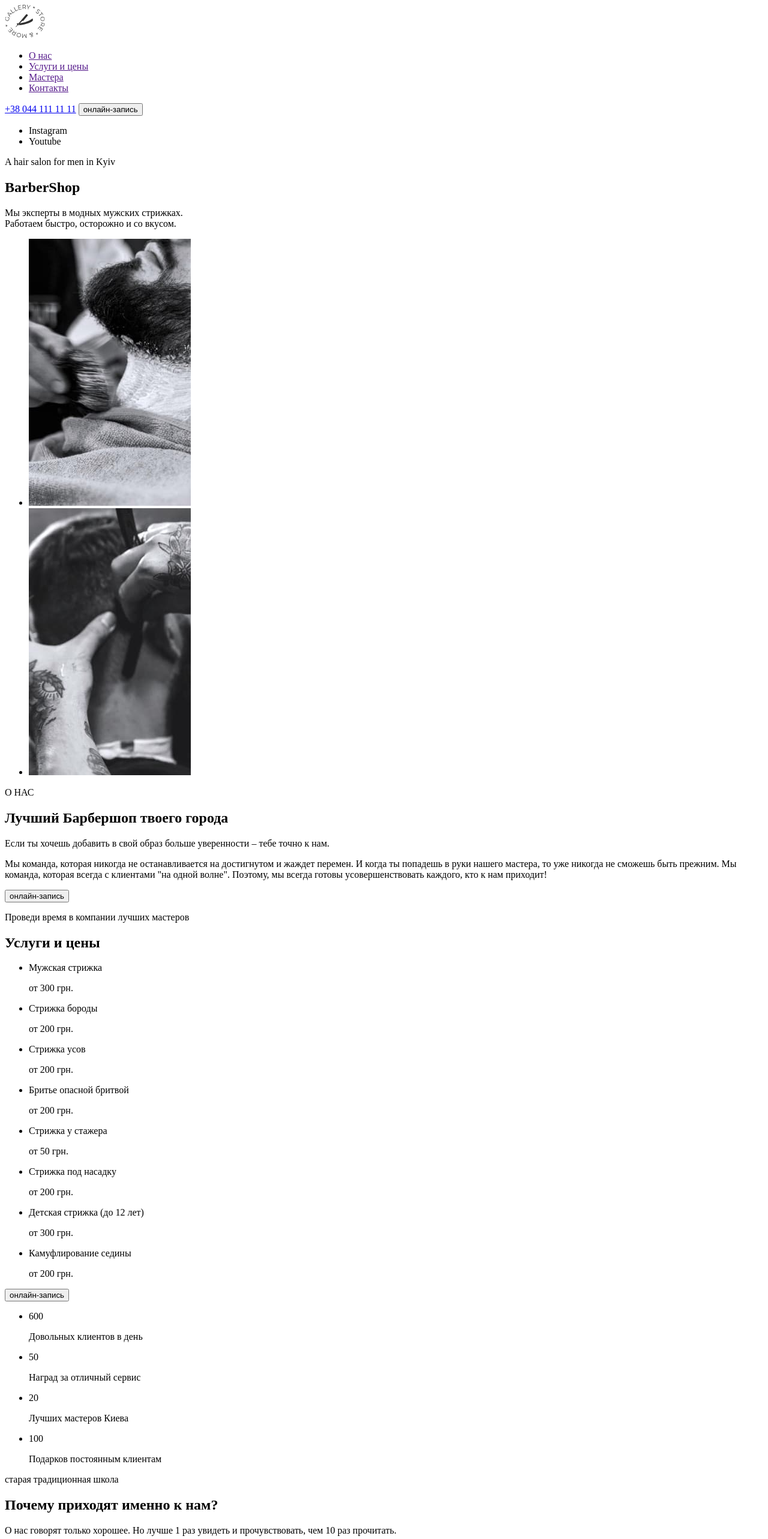
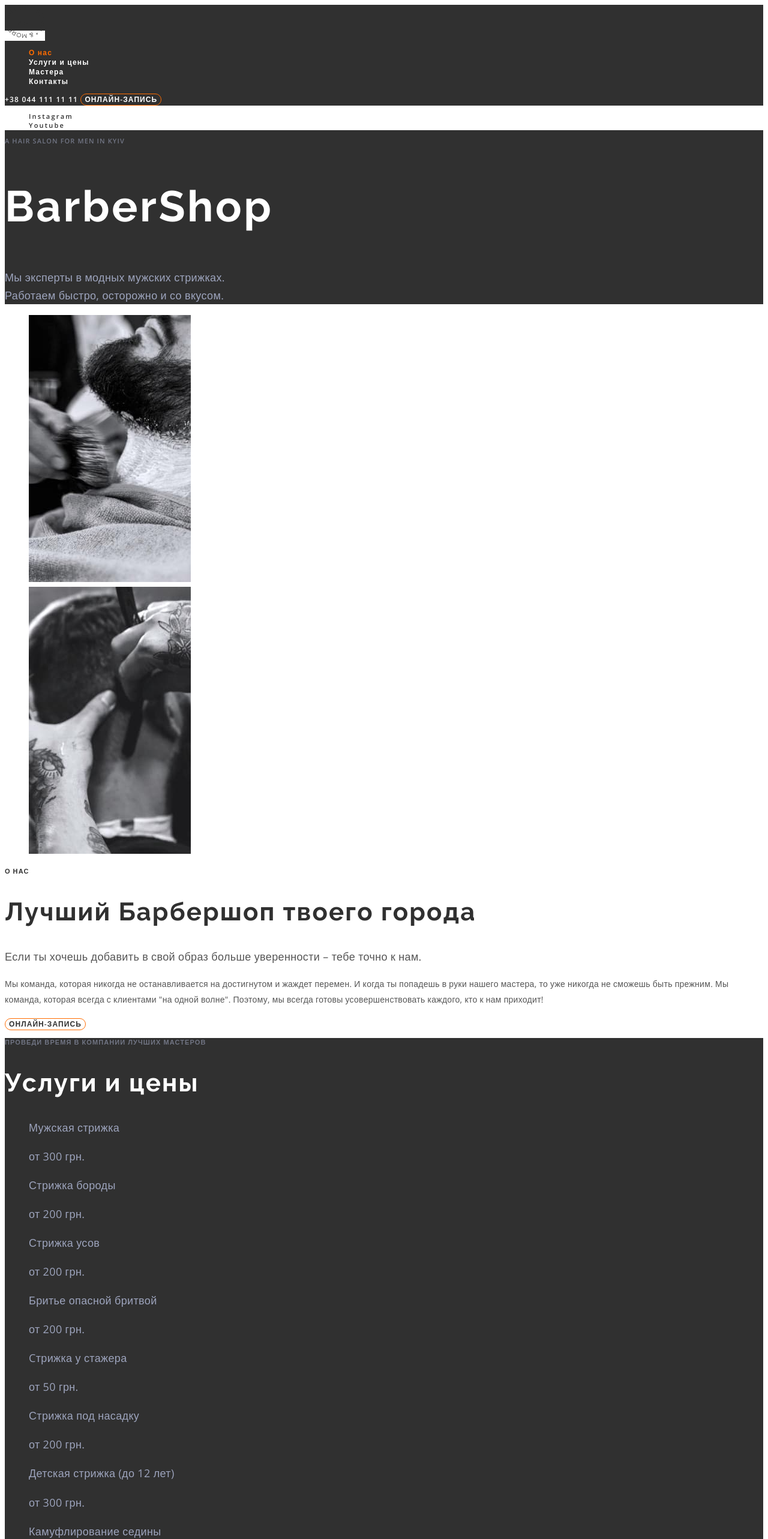
Before and after one commit to MEvgeniy21/additional-hw-BarberShop, a plain HTML site: page index.html in a window 1280 px wide. Shown: the top 2565 px of the page at 60% size. Drawn offline with nearby package versions, Linux system fonts and the light colour scheme.

Commit message:
второй модуль

```diff
--- /dev/null
+++ b/css/styles.css
@@ -0,0 +1,326 @@
+:root {
+  --accent-text-color: #ff6c00;
+  --first-text-color: #ffffff;
+  --hero-title-color: #ffffff;
+  --hero-pre-title-color: rgba(157, 164, 189, 0.6);
+  --hero-text-color: #9da4bd;
+  --primary-pre-title-color: #303030;
+  --primary-title-color: #303030;
+  --primary-text-color: #555555;
+  --primary-btn-text-color: #ffffff;
+  --secondary-btn-text-color: #303030;
+  --secondary-title-color: #ffffff;
+  --secondary-text-color: #303030;
+  --accent-btn-text-color: #ffffff;
+  --primary-bg-color: #ffffff;
+  --first-bg-color: #303030;
+  --secondary-bg-color: #f7f7f7;
+  --primary-btn-bg-color: #303030;
+  --secondary-btn-bg-color: #ffffff;
+  --accent-btn-bg-color: #ff6c00;
+  --border-btn: 1px solid #ff6c00;
+  --primary-text-font: 'Open Sans', sans-serif;
+  --primary-title-font: 'Raleway', sans-serif;
+}
+
+/* --- общий css начало --- */
+body {
+  font-family: var(--primary-text-font);
+  font-size: 14px;
+  line-height: 1.86;
+  letter-spacing: 0.02em;
+  color: var(--primary-text-color);
+  background-color: var(--primary-bg-color);
+}
+
+.list {
+  list-style: none;
+}
+
+.link {
+  text-decoration: none;
+}
+
+.btn {
+  font-family: inherit;
+  font-weight: 600;
+  font-size: 12px;
+  line-height: 1.33;
+  letter-spacing: 0.09em;
+  text-transform: uppercase;
+  border: var(--border-btn);
+  box-sizing: border-box;
+  border-radius: 25px;
+  cursor: pointer;
+}
+
+.first-btn {
+  color: var(--primary-btn-text-color);
+  background-color: var(--primary-btn-bg-color);
+}
+
+.second-btn {
+  color: var(--secondary-btn-text-color);
+  background-color: var(--secondary-btn-bg-color);
+}
+
+.first-btn:hover,
+.first-btn:focus,
+.second-btn:hover,
+.second-btn:focus {
+  color: var(--accent-btn-text-color);
+  background-color: var(--accent-btn-bg-color);
+}
+
+.pre-link {
+  font-weight: 600;
+  font-size: 11px;
+  line-height: 1.36;
+  letter-spacing: 0.2em;
+}
+
+.pre-title {
+  font-weight: 600;
+  font-size: 11px;
+  line-height: 1.36;
+  letter-spacing: 0.1em;
+  text-transform: uppercase;
+}
+
+.title {
+  font-family: var(--primary-title-font);
+  font-size: 42px;
+  line-height: 1.17;
+  letter-spacing: 0.05em;
+}
+
+.text {
+  font-size: 18px;
+  line-height: 1.67;
+  letter-spacing: 0.02em;
+}
+
+.visually-hidden {
+  position: absolute;
+  white-space: nowrap;
+  width: 1px;
+  height: 1px;
+  overflow: hidden;
+  border: 0;
+  padding: 0;
+  clip: rect(0 0 0 0);
+  clip-path: inset(50%);
+  margin: -1px;
+}
+
+/* -------- HEADER ------- */
+.header {
+  font-weight: 600;
+  font-size: 12px;
+  line-height: 1.33;
+  letter-spacing: 0.1em;
+  background-color: var(--first-bg-color);
+}
+
+.header .link {
+  color: var(--first-text-color);
+}
+
+.header .active,
+.header .link:hover,
+.header .link:focus {
+  color: var(--accent-text-color);
+}
+
+.logo {
+  background-color: var(--primary-bg-color);
+}
+
+/* -------- FOOTER ------- */
+.footer-text {
+  color: var(--hero-text-color);
+}
+
+.footer .link {
+  color: var(--primary-pre-title-color);
+}
+
+.footer .link:hover,
+.footer .link:focus {
+  color: var(--accent-text-color);
+}
+/* --- общий css конец --- */
+/* -------------------------- */
+/* --- index.html начало --- */
+
+/* секция hero */
+
+.hero {
+  background-color: var(--first-bg-color);
+}
+
+.hero .list {
+  background-color: var(--primary-bg-color);
+}
+
+.hero .link {
+  color: var(--primary-pre-title-color);
+}
+
+.hero .link:hover,
+.hero .link:focus {
+  color: var(--accent-text-color);
+}
+
+.hero-pre-title {
+  color: var(--hero-pre-title-color);
+}
+
+.hero-title {
+  font-family: var(--primary-title-font);
+  font-size: 72px;
+  line-height: 1.18;
+  letter-spacing: 0.05em;
+  color: var(--hero-title-color);
+}
+
+.hero-text {
+  color: var(--hero-text-color);
+}
+
+/* секция about */
+
+.about-pre-title {
+  color: var(--primary-pre-title-color);
+}
+
+.about-title {
+  color: var(--primary-title-color);
+}
+
+/* секция services */
+
+.services {
+  background-color: var(--first-bg-color);
+}
+
+.services-pre-title {
+  color: var(--hero-pre-title-color);
+}
+
+.services-title {
+  color: var(--secondary-title-color);
+}
+
+.services-text {
+  color: var(--hero-text-color);
+}
+
+/* секция advantage */
+
+.advantage .item {
+  background-color: var(--secondary-bg-color);
+}
+
+.advantage .value {
+  font-weight: 700;
+  font-size: 42px;
+  line-height: 1.36;
+  text-align: center;
+  letter-spacing: 0.05em;
+  color: var(--secondary-text-color);
+}
+
+.advantage .action {
+  font-weight: 600;
+  font-size: 11px;
+  line-height: 1.36;
+  text-align: center;
+}
+
+.advantage-pre-title {
+  color: var(--primary-pre-title-color);
+}
+
+.advantage-title {
+  color: var(--primary-title-color);
+}
+
+/* секция masters */
+.masters {
+  background-color: var(--secondary-bg-color);
+}
+
+.masters-pre-title {
+  color: var(--primary-pre-title-color);
+}
+
+.masters-title {
+  color: var(--primary-title-color);
+}
+
+.masters .item-title {
+  font-weight: 400;
+  font-size: 18px;
+  line-height: 1.39;
+  text-align: center;
+  letter-spacing: 0.02em;
+  color: var(--primary-title-color);
+}
+
+.masters .position {
+  font-size: 14px;
+  line-height: 1.36;
+  text-align: center;
+  letter-spacing: 0.02em;
+  color: var(--accent-text-color);
+}
+
+/* секция gallery */
+
+.gallery-pre-title {
+  color: var(--primary-pre-title-color);
+}
+
+/* секция online */
+
+.online {
+  background-color: var(--first-bg-color);
+}
+
+.online-title {
+  color: var(--secondary-title-color);
+}
+
+/* секция contacts */
+
+.contacts {
+  background-color: var(--first-bg-color);
+}
+
+.address {
+  font-style: inherit;
+}
+
+.contacts-title {
+  color: var(--secondary-title-color);
+}
+
+.contacts-pre-title {
+  color: var(--secondary-title-color);
+}
+
+.contacts-text {
+  color: var(--hero-text-color);
+}
+
+.contacts .email {
+  text-decoration: underline;
+}
+
+.contacts .link:hover,
+.contacts .link:focus {
+  color: var(--accent-text-color);
+}
+/* --- index.html конец --- */
+/* -------------------------- */
--- a/index.html
+++ b/index.html
@@ -1,184 +1,227 @@
 <!DOCTYPE html>
 <html lang="ru">
   <head>
-    <meta charset="UTF-8">
-    <meta http-equiv="X-UA-Compatible" content="IE=edge">
-    <meta name="viewport" content="width=device-width, initial-scale=1.0">
+    <meta charset="UTF-8" />
+    <meta http-equiv="X-UA-Compatible" content="IE=edge" />
+    <meta name="viewport" content="width=device-width, initial-scale=1.0" />
     <title>additional-hw-BarberShop</title>
+    <link rel="preconnect" href="https://fonts.googleapis.com" />
+    <link rel="preconnect" href="https://fonts.gstatic.com" crossorigin />
+    <link
+      href="https://fonts.googleapis.com/css2?family=Open+Sans:wght@400;600;700&family=Raleway:wght@700&display=swap"
+      rel="stylesheet"
+    />
+    <link rel="stylesheet" href="./css/styles.css" />
   </head>
   <body>
     <!-- Заголовок -->
-    <header>
+    <header class="header">
       <!-- Логотип -->
-        <a href=""><img src="./images/logo.svg" alt="Логотип"></a>
+      <a class="logo link" href="./index.html">
+        <img src="./images/logo.svg" alt="Логотип" />
+      </a>
       <!-- Навигация -->
-        <nav>
-            <ul>
-                <li><a href="">О нас</a></li>
-                <li><a href="">Услуги и цены</a></li>
-                <li><a href="">Мастера</a></li>
-                <li><a href="">Контакты</a></li>
+      <nav class="navigation">
+        <ul class="list header-list">
+          <li class="item"><a class="link active" href="./index.html">О нас</a></li>
+          <li class="item"><a class="link" href="#services">Услуги и цены</a></li>
+          <li class="item"><a class="link" href="#masters">Мастера</a></li>
+          <li class="item"><a class="link" href="#contacts">Контакты</a></li>
         </ul>
       </nav>
       <!-- Телефон -->
-        <a href="tel:+380441111111">+38 044 111 11 11</a>
+      <a class="link" href="tel:+380441111111">+38 044 111 11 11</a>
       <!-- Кнопка -->
-        <button type="button">онлайн-запись</button>
+      <button class="first-btn btn" type="button">онлайн-запись</button>
     </header>
     <!-- Уникальное содержимое -->
     <main>
       <!-- секция герой -->
-        <section>
-            <ul>
-                <li class="a">Instagram</li>
-                <li class="a">Youtube</li>
+      <section class="hero">
+        <ul class="list pre-link">
+          <li class="item"><a class="link" href="">Instagram</a></li>
+          <li class="item"><a class="link" href="">Youtube</a></li>
         </ul>
-            <p>A hair salon for men in Kyiv</p>
-            <h1>BarberShop</h1>
-            <p>Мы эксперты в модных мужских стрижках.<br>
-            Работаем быстро, осторожно и со вкусом.</p>
+        <p class="hero-pre-title pre-title">A hair salon for men in Kyiv</p>
+        <h1 class="hero-title">BarberShop</h1>
+        <p class="hero-text text">
+          Мы эксперты в модных мужских стрижках.<br />
+          Работаем быстро, осторожно и со вкусом.
+        </p>
       </section>
       <!-- Секция о нас -->
-        <section>
-            <ul>
-                <li><img src="./images/about-img-1.jpg" alt="барбер бреет шею клиенту" width="270"></li>
-                <li><img src="./images/about-img-2.jpg" alt="барбер бреет затылок клиенту" width="270"></li>
+      <section class="about">
+        <ul class="list">
+          <li class="item">
+            <img src="./images/about-img-1.jpg" alt="барбер бреет шею клиенту" width="270" />
+          </li>
+          <li class="item">
+            <img src="./images/about-img-2.jpg" alt="барбер бреет затылок клиенту" width="270" />
+          </li>
         </ul>
-            <p>О НАС</p>
-            <h2>Лучший Барбершоп твоего города</h2>
-            <p>Если ты хочешь добавить в свой образ больше уверенности – тебе точно к нам.</p>
-            <p>Мы команда, которая никогда не останавливается на достигнутом
-            и жаждет перемен. И когда ты попадешь в руки нашего мастера,
-            то уже никогда не сможешь быть прежним. Мы команда, которая всегда с клиентами "на одной волне". Поэтому, мы всегда
-            готовы усовершенствовать каждого, кто к нам приходит!</p>
+        <p class="about-pre-title pre-title">О НАС</p>
+        <h2 class="about-title title">Лучший Барбершоп твоего города</h2>
+        <p class="about-text text">
+          Если ты хочешь добавить в свой образ больше уверенности – тебе точно к нам.
+        </p>
+        <p>
+          Мы команда, которая никогда не останавливается на достигнутом и жаждет перемен. И когда ты
+          попадешь в руки нашего мастера, то уже никогда не сможешь быть прежним. Мы команда,
+          которая всегда с клиентами "на одной волне". Поэтому, мы всегда готовы усовершенствовать
+          каждого, кто к нам приходит!
+        </p>
         <!-- Кнопка -->
-            <button type="button">онлайн-запись</button>
+        <button class="second-btn btn" type="button">онлайн-запись</button>
       </section>
       <!-- Секция услуги и цены -->
-        <section>
-            <p>Проведи время в компании лучших мастеров</p>
-            <h2>Услуги и цены</h2>
-            <ul>
-                <li>
-                    <p>Мужская стрижка</p>
-                    <p>от 300 грн.</p>
+      <section id="services" class="services">
+        <p class="services-pre-title pre-title">Проведи время в компании лучших мастеров</p>
+        <h2 class="services-title title">Услуги и цены</h2>
+        <ul class="list">
+          <li class="item">
+            <p class="services-text text">Мужская стрижка</p>
+            <p class="services-text text">от 300 грн.</p>
           </li>
-                <li>
-                    <p>Стрижка бороды</p>
-                    <p>от 200 грн.</p>
+          <li class="item">
+            <p class="services-text text">Стрижка бороды</p>
+            <p class="services-text text">от 200 грн.</p>
           </li>
-                <li>
-                    <p>Стрижка усов</p>
-                    <p>от 200 грн.</p>
+          <li class="item">
+            <p class="services-text text">Стрижка усов</p>
+            <p class="services-text text">от 200 грн.</p>
           </li>
-                <li>
-                    <p>Бритье опасной бритвой</p>
-                    <p>от 200 грн.</p>
+          <li class="item">
+            <p class="services-text text">Бритье опасной бритвой</p>
+            <p class="services-text text">от 200 грн.</p>
           </li>
         </ul>
-            <ul>
-                <li>
-                    <p>Cтрижка у стажера</p>
-                    <p>от 50 грн.</p>
+        <ul class="list">
+          <li class="item">
+            <p class="services-text text">Cтрижка у стажера</p>
+            <p class="services-text text">от 50 грн.</p>
           </li>
-                <li>
-                    <p>Стрижка под насадку</p>
-                    <p>от 200 грн.</p>
+          <li class="item">
+            <p class="services-text text">Стрижка под насадку</p>
+            <p class="services-text text">от 200 грн.</p>
           </li>
-                <li>
-                    <p>Детская стрижка (до 12 лет)</p>
-                    <p>от 300 грн.</p>
+          <li class="item">
+            <p class="services-text text">Детская стрижка (до 12 лет)</p>
+            <p class="services-text text">от 300 грн.</p>
           </li>
-                <li>
-                    <p>Камуфлирование седины</p>
-                    <p>от 200 грн.</p>
+          <li class="item">
+            <p class="services-text text">Камуфлирование седины</p>
+            <p class="services-text text">от 200 грн.</p>
           </li>
         </ul>
         <!-- Кнопка -->
-            <button type="button">онлайн-запись</button>
+        <button class="first-btn btn" type="button">онлайн-запись</button>
       </section>
       <!-- Секция почему мы -->
-        <section>
-            <ul>
-                <li>
-                    <span>600</span>
-                    <p>Довольных клиентов в день</p>
+      <section class="advantage">
+        <ul class="list">
+          <li class="item">
+            <span class="value">600</span>
+            <p class="action">Довольных клиентов в день</p>
           </li>
-                <li>
-                    <span>50</span>
-                    <p>Наград за отличный сервис</p>
+          <li class="item">
+            <span class="value">50</span>
+            <p class="action">Наград за отличный сервис</p>
           </li>
-                <li>
-                    <span>20</span>
-                    <p>Лучших мастеров Киева</p>
+          <li class="item">
+            <span class="value">20</span>
+            <p class="action">Лучших мастеров Киева</p>
           </li>
-                <li>
-                    <span>100</span>
-                    <p>Подарков постоянным клиентам</p>
+          <li class="item">
+            <span class="value">100</span>
+            <p class="action">Подарков постоянным клиентам</p>
           </li>
         </ul>
-            <p>старая традиционная школа</p>
-            <h2>Почему приходят именно к нам?</h2>
-            <p>О нас говорят только хорошее. Но лучше 1 раз увидеть и прочувствовать, чем 10 раз прочитать.</p>
+        <p class="advantage-pre-title pre-title">старая традиционная школа</p>
+        <h2 class="advantage-title title">Почему приходят именно к нам?</h2>
+        <p class="advantage-text text">
+          О нас говорят только хорошее. Но лучше 1 раз увидеть и прочувствовать, чем 10 раз
+          прочитать.
+        </p>
       </section>
       <!-- Секция наши мастера -->
-        <section>
-            <p>для настоящих ценителей атмосферы</p>
-            <h2>Наши мастера</h2>
-            <ul lang="en">
-                <li>
-                    <img src="./images/master-john-smith.jpg" alt="John Smith" width="370">
-                    <h3>John Smith</h3>
-                    <p>Extreme Barber</p>
+      <section id="masters" class="masters">
+        <p class="masters-pre-title pre-title">для настоящих ценителей атмосферы</p>
+        <h2 class="masters-title title">Наши мастера</h2>
+        <ul class="list" lang="en">
+          <li class="item">
+            <img src="./images/master-john-smith.jpg" alt="John Smith" width="370" />
+            <h3 class="item-title">John Smith</h3>
+            <p class="position">Extreme Barber</p>
           </li>
-                <li>
-                    <img src="./images/master-michele-doe.jpg" alt="Michele Doe" width="370">
-                    <h3>Michele Doe</h3>
-                    <p>Extreme Barber</p>
+          <li class="item">
+            <img src="./images/master-michele-doe.jpg" alt="Michele Doe" width="370" />
+            <h3 class="item-title">Michele Doe</h3>
+            <p class="position">Extreme Barber</p>
           </li>
-                <li>
-                    <img src="./images/master-alan-black.jpg" alt="Alan Black" width="370">
-                    <h3>Alan Black</h3>
-                    <p>Extreme Barber</p>
+          <li class="item">
+            <img src="./images/master-alan-black.jpg" alt="Alan Black" width="370" />
+            <h3 class="item-title">Alan Black</h3>
+            <p class="position">Extreme Barber</p>
           </li>
         </ul>
       </section>
       <!-- Секция галерея -->
-        <section>
-            <h2>Галерея барберов</h2>
-            <p>На латинском языке “барба” означает “борода”</p>
-            <ul>
-                <li><img src="./images/rectangle-25.jpg" alt="барбер стрижет клиента" width="270"></li>
-                <li><img src="./images/rectangle-26.jpg" alt="барбер стрижет клиента" width="270"></li>
-                <li><img src="./images/rectangle-27.jpg" alt="барбер стрижет клиента" width="270"></li>
-                <li><img src="./images/rectangle-28.jpg" alt="барбер стрижет клиента" width="270"></li>
+      <section class="gallery">
+        <h2 class="visually-hidden">Галерея барберов</h2>
+        <p class="gallery-pre-title pre-title">На латинском языке “барба” означает “борода”</p>
+        <ul class="list">
+          <li class="item">
+            <img src="./images/rectangle-25.jpg" alt="барбер стрижет клиента" width="270" />
+          </li>
+          <li class="item">
+            <img src="./images/rectangle-26.jpg" alt="барбер стрижет клиента" width="270" />
+          </li>
+          <li class="item">
+            <img src="./images/rectangle-27.jpg" alt="барбер стрижет клиента" width="270" />
+          </li>
+          <li class="item">
+            <img src="./images/rectangle-28.jpg" alt="барбер стрижет клиента" width="270" />
+          </li>
         </ul>
       </section>
       <!-- Секция онлайн-запись -->
-        <section>
-            <h2>Онлайн-запись</h2>
+      <section class="online">
+        <h2 class="online-title title">Онлайн-запись</h2>
       </section>
       <!-- Секция контакты -->
-        <section>
-            <h2>Контакты</h2>
-            <address>
-                <ul>
-                    <li><a href="https://goo.gl/maps/YjysKKPajJtUrSyb9" target="_blank" rel="noopener noreferrer nofollow ">ул. Васильковская,
-                        7А Киев, 08132</a></li>
-                    <li><a href="tel:+380441111111">+38 044 111 11 11</a></li>
-                    <li><a href="mailto:barbershop@email.com">barbershop@email.com</a></li>
+      <section id="contacts" class="contacts">
+        <h2 class="contacts-title title">Контакты</h2>
+        <address class="address">
+          <ul class="list">
+            <li class="item">
+              <a
+                class="link contacts-text text"
+                href="https://goo.gl/maps/YjysKKPajJtUrSyb9"
+                target="_blank"
+                rel="noopener noreferrer nofollow "
+                >ул. Васильковская, 7А Киев, 08132</a
+              >
+            </li>
+            <li class="item">
+              <a class="link contacts-text text" href="tel:+380441111111">+38 044 111 11 11</a>
+            </li>
+            <li class="item">
+              <a class="link contacts-text text email" href="mailto:barbershop@email.com"
+                >barbershop@email.com</a
+              >
+            </li>
           </ul>
         </address>
-            <p>время работы</p>
-            <p>Ежедневно с 9:00 до 22:00</p>
+        <p class="contacts-pre-title pre-title">время работы</p>
+        <p class="contacts-text text">Ежедневно с 9:00 до 22:00</p>
       </section>
     </main>
     <!-- Подвал -->
-    <footer>
-        <p>&copy; Copyright 2020</p>
-        <ul>
-            <li><a href="">Instagram</a></li>
-            <li><a href="">Youtube</a></li>
+    <footer class="footer pre-link">
+      <p class="footer-text">&copy; Copyright 2020</p>
+      <ul class="list">
+        <li class="item"><a class="link" href="">Instagram</a></li>
+        <li class="item"><a class="link" href="">Youtube</a></li>
       </ul>
     </footer>
   </body>
```
Also changed, not shown: .prettierrc.json (added). Lines whose indentation alone changed are shown as unchanged.
